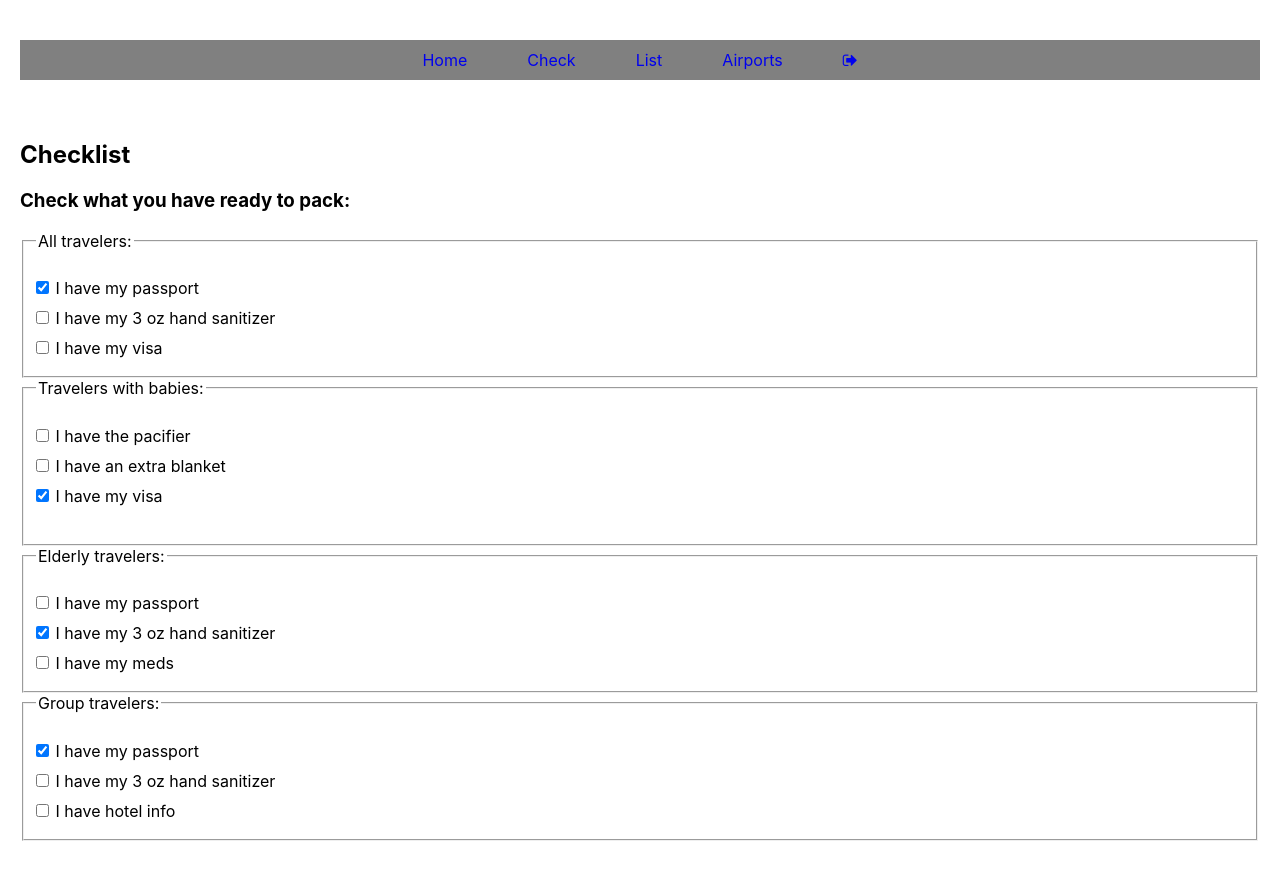
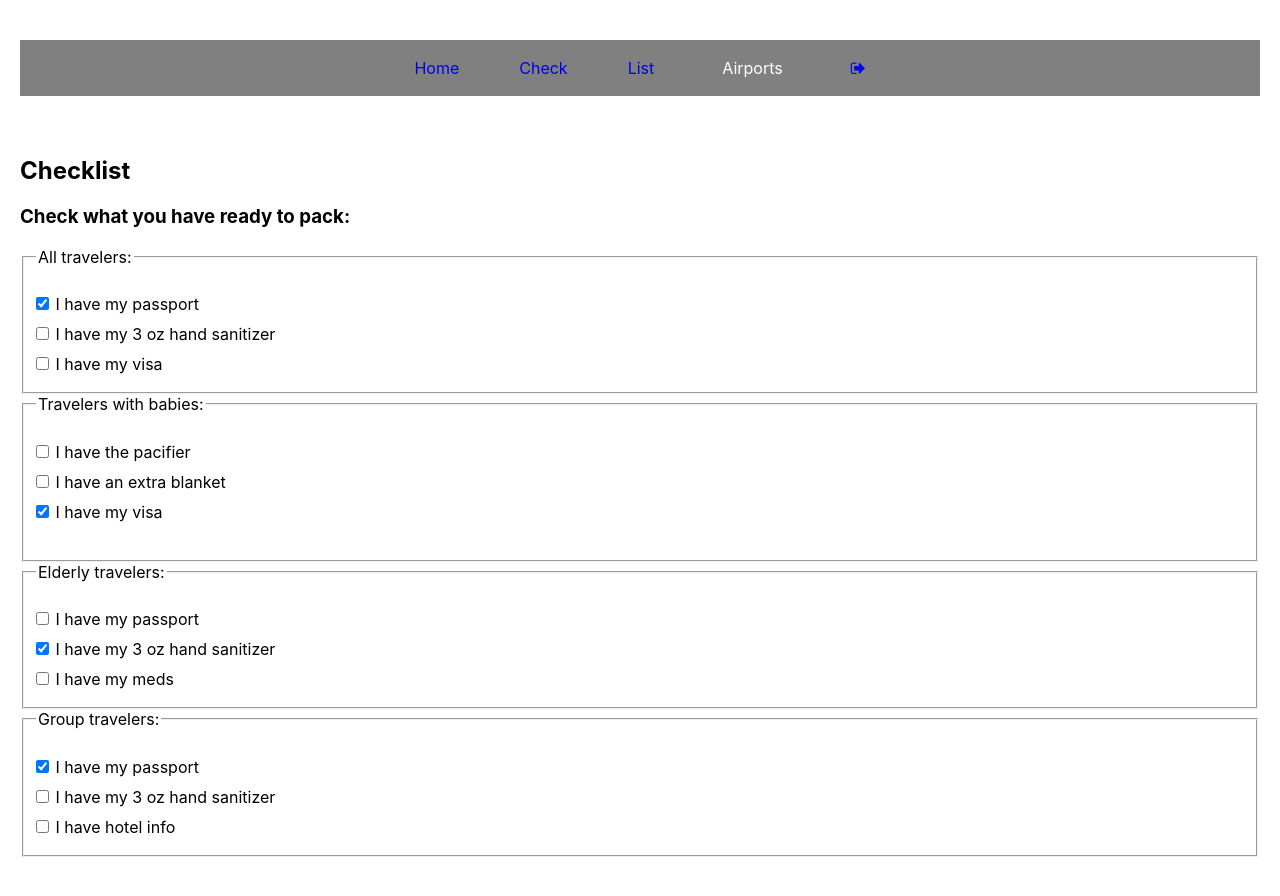
Before and after one commit to ad-astra-8/fly-smart-capstone-client, a React (Create React App) app: page /checklist in a window 1280 px wide. Built offline with nearby package versions, Linux system fonts and the light colour scheme; no server answers.

Commit message:
added link to navbar

```diff
--- a/src/Navbar.js
+++ b/src/Navbar.js
@@ -21,10 +21,13 @@ class Navbar extends Component {
       <header className="Navbar">
         <nav>
           <ul className="nav-container">
+
+
             <NavLink to="/homepage" className="nav-link"><li>Home</li></NavLink>
             <NavLink to="/checklist" className="nav-link"><li>Check</li></NavLink>
             <NavLink to="/my-list" className="nav-link"><li>List</li></NavLink>
-            <NavLink to="/" className="nav-link"><li>Airports</li></NavLink>
+            {/* will add scr link to airports */}
+            <li><a href="https://airportguide.com/search/airport-search/" target='_blank' rel="noopener noreferrer" className="nav-link">Airports</a></li>
             <NavLink to="/" onClick={this.logOutClick} className="nav-link"><li href="#log out"><i className="fa fa-sign-out" aria-hidden="true"></i></li></NavLink>
           </ul>
         </nav>
```
